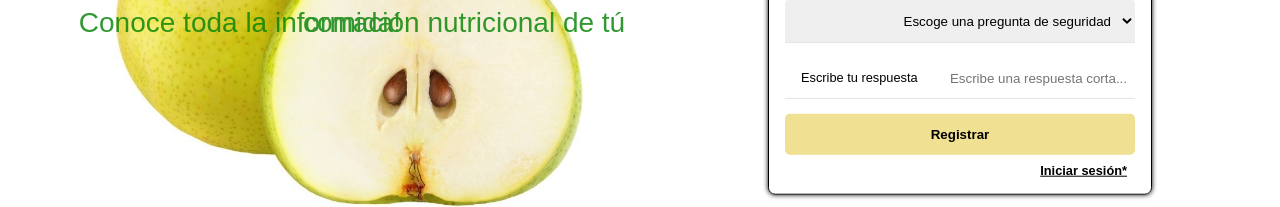
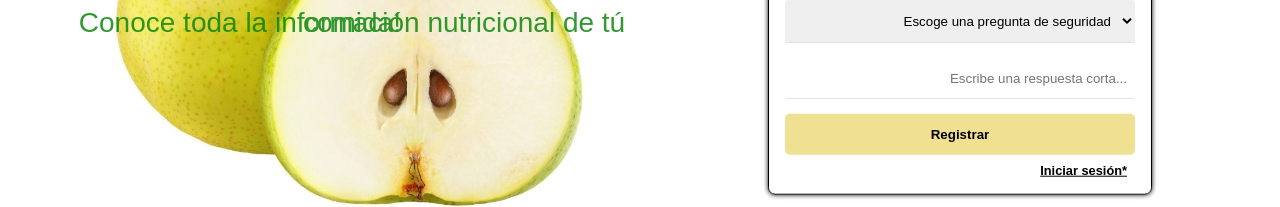
Before and after one commit to CamiloMartinez25/UPBDesarrolloSoftware, a plain HTML site: page index.html in a window 1280 px wide. Shown: the part 430-637 px from the top of the page. Drawn offline with Linux system fonts and the light colour scheme.

Commit message:
fix detail

```diff
--- a/index.html
+++ b/index.html
@@ -42,7 +42,7 @@
                 </div>
                 <div class="input-container">
                   <input class="input" id="respuesta-seguridad" name="respuesta-seguridad" placeholder="Escribe una respuesta corta...">
-                  <label class="input-label" for="respuesta-seguridad" >Escribe tu respuesta</label>
+                  <label class="input-label hidden" for="respuesta-seguridad" >Escribe tu respuesta</label>
                 </div>
             </form>
             <!-- Aqui debe ir el boton -->
```
